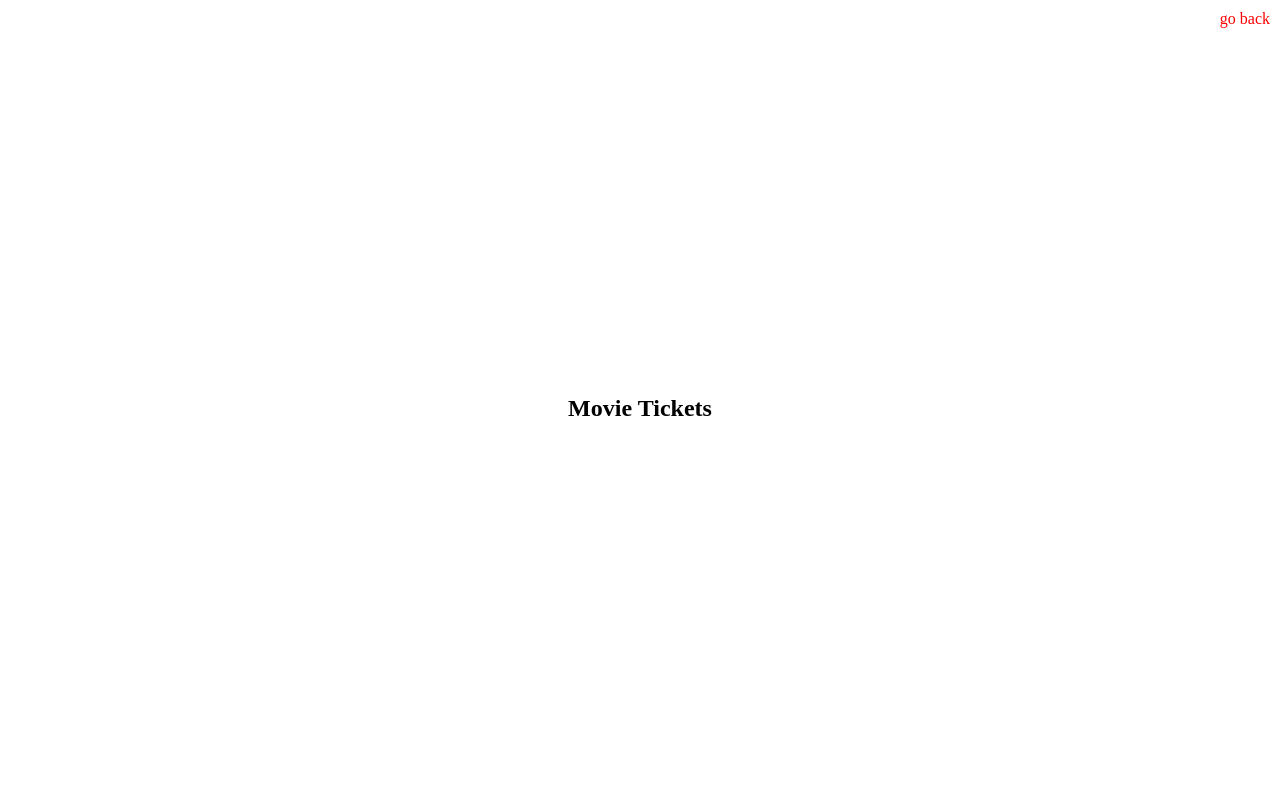
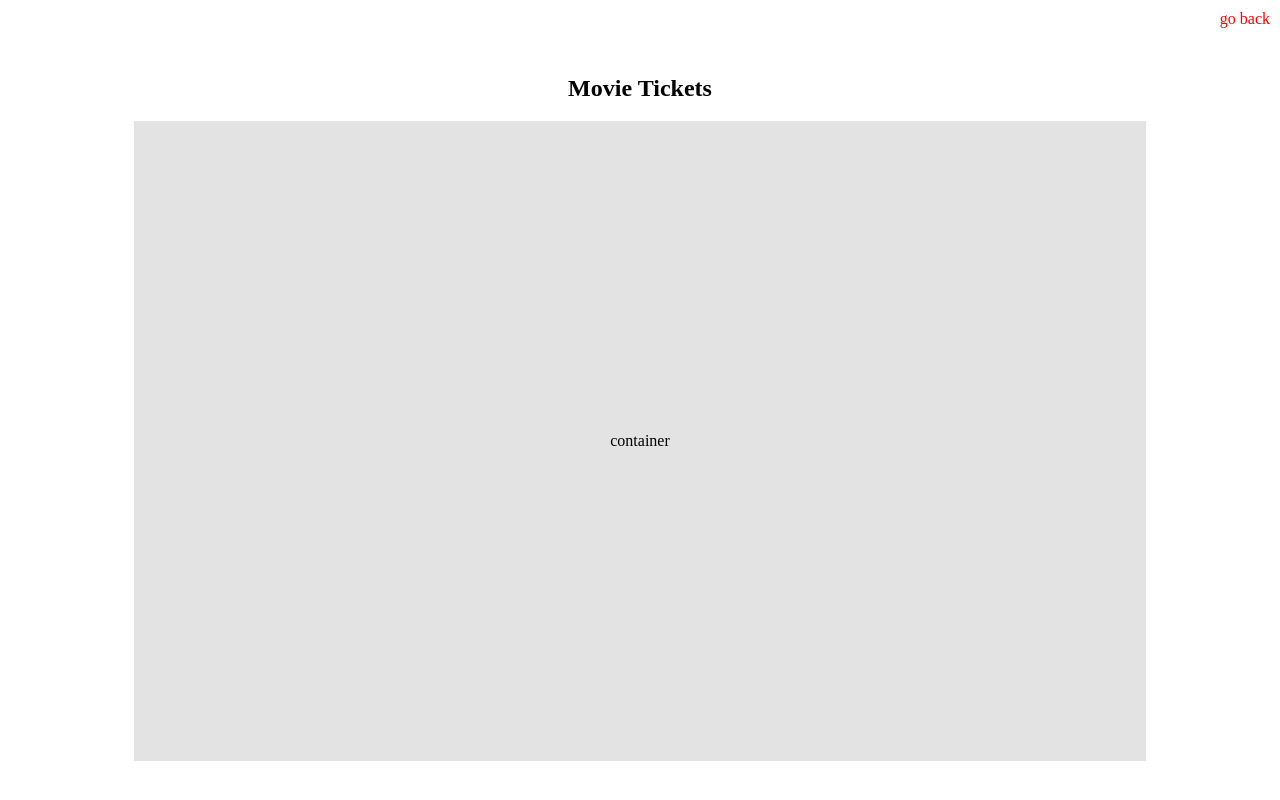
Before and after one commit to hightower86/gatsby-bootcamp, a Gatsby site: page /movie-tickets in a window 1280 px wide. Built offline with nearby package versions, Linux system fonts and the light colour scheme; Gatsby itself is replaced by a stand-in of ours.

Commit message:
movie project add class container

```diff
--- a/src/pages/movie-tickets.js
+++ b/src/pages/movie-tickets.js
@@ -11,6 +11,7 @@
         go back
       </Link>
       <h2>Movie Tickets</h2>
+      <div className={mStyle.container}>container</div>
     </div>
   )
 }
--- a/src/pages/movie-tickets.module.scss
+++ b/src/pages/movie-tickets.module.scss
@@ -4,4 +4,14 @@
   justify-content: center;
   align-items: center;
   min-height: 100vh;
+
+  .container {
+    background-color: rgb(227, 227, 227);
+    width: 80%;
+    height: 80vh;
+    display: flex;
+    flex-direction: column;
+    justify-content: center;
+    align-items: center;
+  }
 }
```
